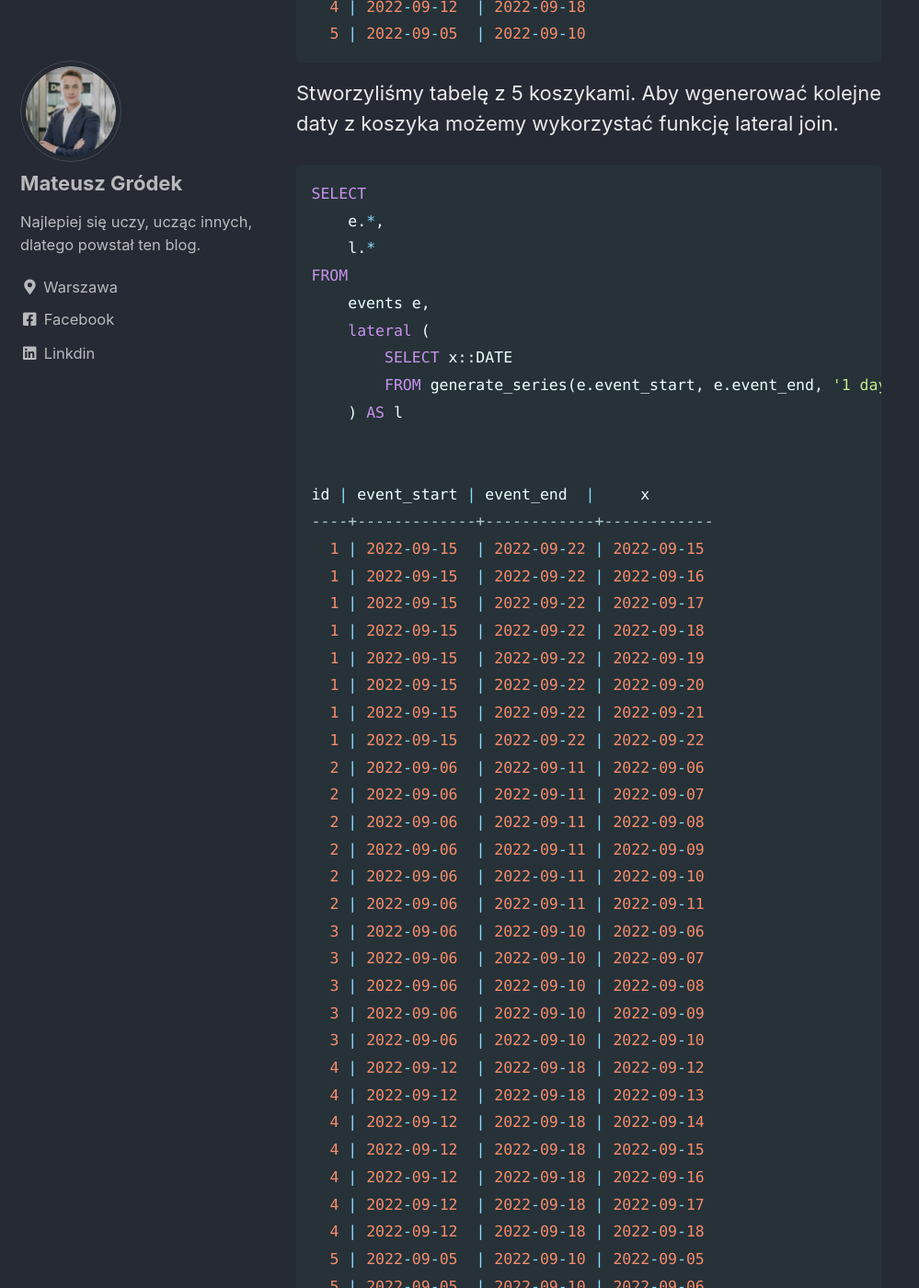
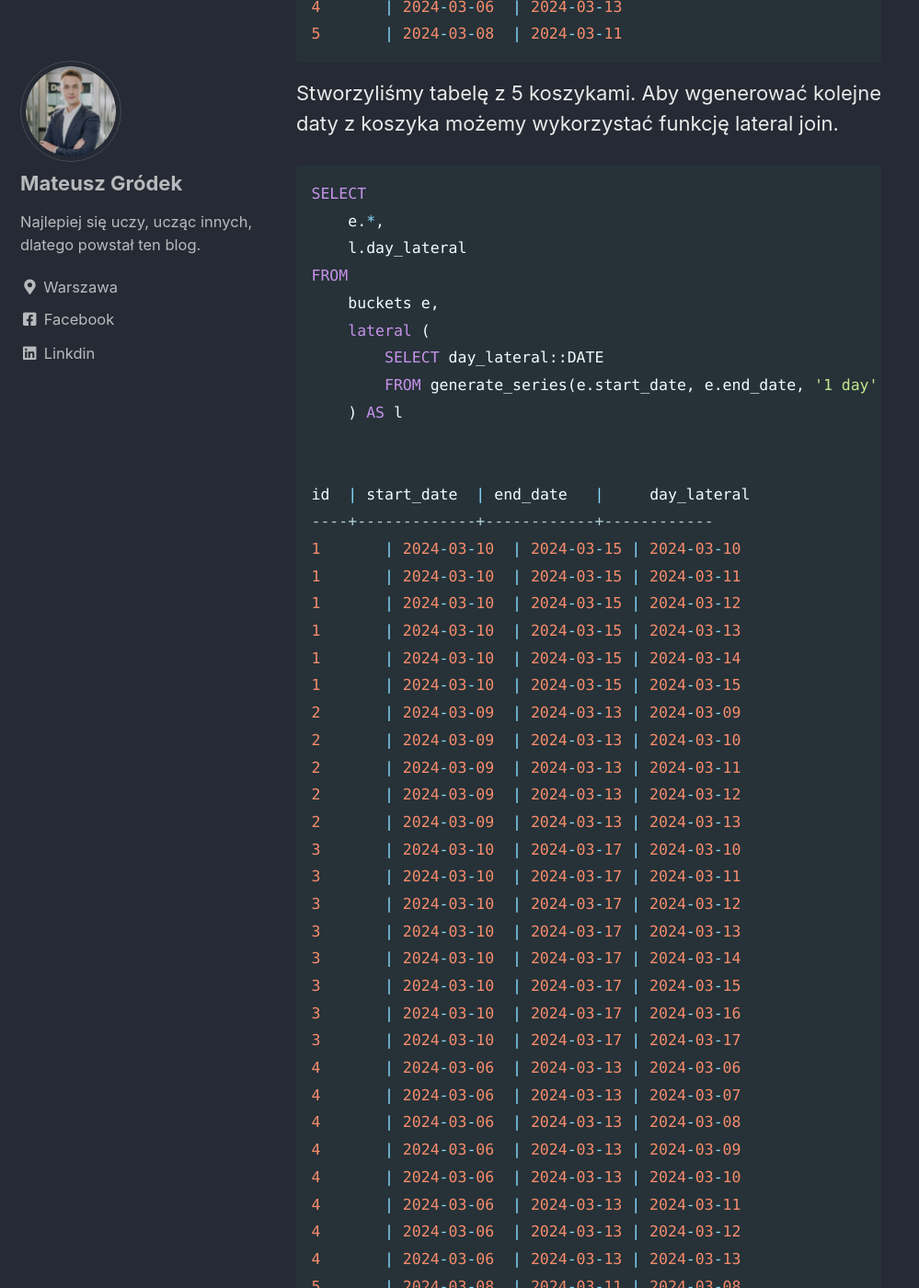
Before and after one commit to mateusz-grodek/mateusz-grodek.github.io, a Jekyll site: the page built from _posts/2024-03-06-Lateral-join-explanation.md, in a window 1280 px wide and 1400 px high, scrolled down 2391 px. Shown: the whole window at 92% size, without its empty margins (0-999 px from the left). Built offline with Jekyll 4.4.1, drawn with Linux system fonts in a browser that asks for light colours; cached includes are drawn as plain includes; some of the changed text lies outside the part shown.

Commit message:
Update 2024-03-06-Lateral-join-explanation.md

````diff
--- a/_posts/2024-03-06-Lateral-join-explanation.md
+++ b/_posts/2024-03-06-Lateral-join-explanation.md
@@ -45,36 +45,36 @@ W pierwszym przykładzie wygenerujemy kolejne daty dla przedziału czasowego w k
 Przygotujmy dane:
 
 ```sql
-CREATE TABLE events (
+CREATE TABLE buckets (
     id int8 GENERATED ALWAYS AS IDENTITY PRIMARY KEY,
-    event_start DATE NOT NULL,
-    event_end DATE NOT NULL,
-    CHECK (event_end >= event_start)
+    start_date DATE NOT NULL,
+    end_date DATE NOT NULL,
+    CHECK (end_date >= start_date)
 );
 ```
 
 ```sql
-WITH event_starts AS (
-    SELECT now() - '2 weeks'::INTERVAL * random() AS START
+WITH bucket_starts AS (
+    SELECT now() - '1 weeks'::INTERVAL * random() AS START
     FROM generate_series(1,5) i
 )
-INSERT INTO events (event_start, event_end)
+INSERT INTO buckets (start_date, end_date)
 SELECT
     START,
     START + '3 days'::INTERVAL + random() * '4 days'::INTERVAL
 FROM
-    event_starts;
+    bucket_starts;
 ```
 
 ```sql
-SELECT * FROM events;
- id | event_start | event_end
+SELECT * FROM buckets;
+ id | start_date  | end_date
 ----+-------------+------------
-  1 | 2022-09-15  | 2022-09-22
-  2 | 2022-09-06  | 2022-09-11
-  3 | 2022-09-06  | 2022-09-10
-  4 | 2022-09-12  | 2022-09-18
-  5 | 2022-09-05  | 2022-09-10
+1	| 2024-03-10  | 2024-03-15
+2	| 2024-03-09  | 2024-03-13
+3	| 2024-03-10  | 2024-03-17
+4	| 2024-03-06  | 2024-03-13
+5	| 2024-03-08  | 2024-03-11
 ```
 
 Stworzyliśmy tabelę z 5 koszykami. Aby wgenerować kolejne daty z koszyka możemy wykorzystać funkcję lateral join.
@@ -82,47 +82,48 @@ Stworzyliśmy tabelę z 5 koszykami. Aby wgenerować kolejne daty z koszyka moż
 ```sql
 SELECT
     e.*,
-    l.*
+    l.day_lateral
 FROM
-    events e,
+    buckets e,
     lateral (
-        SELECT x::DATE
-        FROM generate_series(e.event_start, e.event_end, '1 day'::INTERVAL) AS x
+        SELECT day_lateral::DATE
+        FROM generate_series(e.start_date, e.end_date, '1 day'::INTERVAL) AS day_lateral
     ) AS l
 
 
-id | event_start | event_end  |     x
+id  | start_date  | end_date   |     day_lateral
 ----+-------------+------------+------------
-  1 | 2022-09-15  | 2022-09-22 | 2022-09-15
-  1 | 2022-09-15  | 2022-09-22 | 2022-09-16
-  1 | 2022-09-15  | 2022-09-22 | 2022-09-17
-  1 | 2022-09-15  | 2022-09-22 | 2022-09-18
-  1 | 2022-09-15  | 2022-09-22 | 2022-09-19
-  1 | 2022-09-15  | 2022-09-22 | 2022-09-20
-  1 | 2022-09-15  | 2022-09-22 | 2022-09-21
-  1 | 2022-09-15  | 2022-09-22 | 2022-09-22
-  2 | 2022-09-06  | 2022-09-11 | 2022-09-06
-  2 | 2022-09-06  | 2022-09-11 | 2022-09-07
-  2 | 2022-09-06  | 2022-09-11 | 2022-09-08
-  2 | 2022-09-06  | 2022-09-11 | 2022-09-09
-  2 | 2022-09-06  | 2022-09-11 | 2022-09-10
-  2 | 2022-09-06  | 2022-09-11 | 2022-09-11
-  3 | 2022-09-06  | 2022-09-10 | 2022-09-06
-  3 | 2022-09-06  | 2022-09-10 | 2022-09-07
-  3 | 2022-09-06  | 2022-09-10 | 2022-09-08
-  3 | 2022-09-06  | 2022-09-10 | 2022-09-09
-  3 | 2022-09-06  | 2022-09-10 | 2022-09-10
-  4 | 2022-09-12  | 2022-09-18 | 2022-09-12
-  4 | 2022-09-12  | 2022-09-18 | 2022-09-13
-  4 | 2022-09-12  | 2022-09-18 | 2022-09-14
-  4 | 2022-09-12  | 2022-09-18 | 2022-09-15
-  4 | 2022-09-12  | 2022-09-18 | 2022-09-16
-  4 | 2022-09-12  | 2022-09-18 | 2022-09-17
-  4 | 2022-09-12  | 2022-09-18 | 2022-09-18
-  5 | 2022-09-05  | 2022-09-10 | 2022-09-05
-  5 | 2022-09-05  | 2022-09-10 | 2022-09-06
-  5 | 2022-09-05  | 2022-09-10 | 2022-09-07
-  5 | 2022-09-05  | 2022-09-10 | 2022-09-08
-  5 | 2022-09-05  | 2022-09-10 | 2022-09-09
-  5 | 2022-09-05  | 2022-09-10 | 2022-09-10
+1	| 2024-03-10  |	2024-03-15 | 2024-03-10
+1	| 2024-03-10  |	2024-03-15 | 2024-03-11
+1	| 2024-03-10  |	2024-03-15 | 2024-03-12
+1	| 2024-03-10  |	2024-03-15 | 2024-03-13
+1	| 2024-03-10  |	2024-03-15 | 2024-03-14
+1	| 2024-03-10  |	2024-03-15 | 2024-03-15
+2	| 2024-03-09  |	2024-03-13 | 2024-03-09
+2	| 2024-03-09  |	2024-03-13 | 2024-03-10
+2	| 2024-03-09  |	2024-03-13 | 2024-03-11
+2	| 2024-03-09  |	2024-03-13 | 2024-03-12
+2	| 2024-03-09  |	2024-03-13 | 2024-03-13
+3	| 2024-03-10  |	2024-03-17 | 2024-03-10
+3	| 2024-03-10  |	2024-03-17 | 2024-03-11
+3	| 2024-03-10  |	2024-03-17 | 2024-03-12
+3	| 2024-03-10  |	2024-03-17 | 2024-03-13
+3	| 2024-03-10  |	2024-03-17 | 2024-03-14
+3	| 2024-03-10  |	2024-03-17 | 2024-03-15
+3	| 2024-03-10  |	2024-03-17 | 2024-03-16
+3	| 2024-03-10  |	2024-03-17 | 2024-03-17
+4	| 2024-03-06  |	2024-03-13 | 2024-03-06
+4	| 2024-03-06  |	2024-03-13 | 2024-03-07
+4	| 2024-03-06  |	2024-03-13 | 2024-03-08
+4	| 2024-03-06  |	2024-03-13 | 2024-03-09
+4	| 2024-03-06  |	2024-03-13 | 2024-03-10
+4	| 2024-03-06  |	2024-03-13 | 2024-03-11
+4	| 2024-03-06  |	2024-03-13 | 2024-03-12
+4	| 2024-03-06  |	2024-03-13 | 2024-03-13
+5	| 2024-03-08  |	2024-03-11 | 2024-03-08
+5	| 2024-03-08  |	2024-03-11 | 2024-03-09
+5	| 2024-03-08  |	2024-03-11 | 2024-03-10
+5	| 2024-03-08  |	2024-03-11 | 2024-03-11
 ```
+
+Szybkie wyjaśnienie. Dla każdego wiersza z tabeli buckets generujemy dni pomiędzy start_date, a end_date. Dla pierwszego wiersza 2024-03-10 i 2024-03-15 będzie to 6 dni, które najpierw generujemy, następnie przypisują się do koszyka i sprawdzamy kolejny wiersz z tabeli bucket. Kolejny wiersz to 2024-03-09 i 2024-03-13, co daje nam 5 dni różnicy, zatem dla każdego koszyka LATERAL wygeneruje inną liczę wierszy.  Co ważne w naszym lateral subquery możemy się odniść do informacji z tabeli buckets w tym przypadku e.start_date i e.end_date `FROM generate_series(e.start_date, e.end_date, '1 day'::INTERVAL) AS day_lateral` w klasycznym podzapytaniu sypnęłoby błędem.
````
